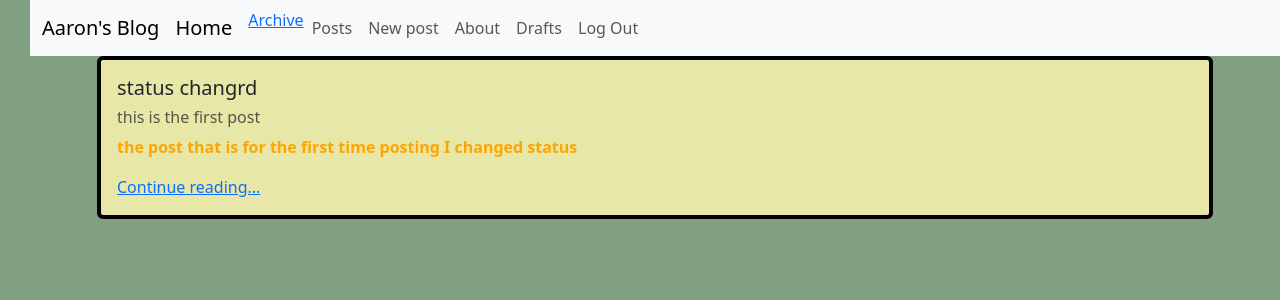
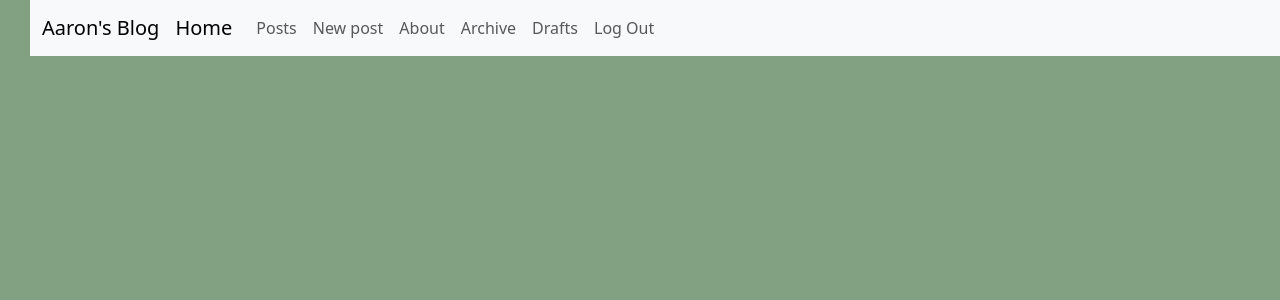
Before and after one commit to aparriodne/blog_112, a Django app: page /posts/drafts/ in a window 1280 px wide. Shown: the top 300 px of the page. Run offline with Django 4.2, Linux system fonts and the light colour scheme; a user stored in the database is signed in; data comes from the database, SQL or seed files in the repository.

Commit message:
fixed status isues and archive and draft function

```diff
--- a/posts/models.py
+++ b/posts/models.py
@@ -18,7 +18,7 @@
         on_delete=models.CASCADE
     )
     body = models.TextField()
-    creat_on = models.DateTimeField(auto_now_add=True)
+    created_on = models.DateTimeField(auto_now_add=True)
     status = models.ForeignKey(
         Status,
         on_delete=models.CASCADE,
--- a/posts/urls.py
+++ b/posts/urls.py
@@ -4,7 +4,7 @@
 urlpatterns = [
     path('', views.PostListView.as_view(), name='post_list'),
     path('drafts/', views.DraftPostListView.as_view(), name="drafts"),
-    path("archive/", views.ArchivePostListView.as_view(), name="archive"),
+    path("archived/", views.ArchivePostListView.as_view(), name="archive"),
     path('<int:pk>/',views.PostDetailView.as_view(), name='post_detail'),
     path('new/', views.PostCreateView.as_view(), name='post_new'),
     path("<int:pk>/edit/", views.PostUpdateView.as_view(), name="post_edit"),
--- a/posts/views.py
+++ b/posts/views.py
@@ -22,10 +22,10 @@
 
     def get_context_data(self, **kwargs):
         context = super().get_context_data(**kwargs)
-        published_status = Status.objects.get(name="publisher")
+        published_status = Status.objects.get(name="published")
         context["post_list"] = Post.objects.filter(
             status=published_status
-        ).order_by("creat_on").reverse()
+        ).order_by("created_on").reverse()
         return context
 
 class DraftPostListView(LoginRequiredMixin, ListView):
@@ -39,7 +39,7 @@
             status=draft_status
         ).filter(
             author=self.request.user
-            ).order_by("creat_on").reverse()
+            ).order_by("created_on").reverse()
         return context
 
 class ArchivePostListView(LoginRequiredMixin, ListView):
@@ -48,15 +48,11 @@
 
     def get_context_data(self, **kwargs):
         context = super().get_context_data(**kwargs)
-        archive_status = Status.objects.get(name="archive")
+        archive_status = Status.objects.get(name="archived")
         context["post_list"] = Post.objects.filter(
             status=archive_status
-        ).filter(
-            author=self.request.user
-            ).order_by("creat_on").reverse()
+            ).order_by("created_on").reverse()
         return context
-
-
 
 class PostDetailView(DetailView):
     template_name = 'posts/detail.html'
@@ -65,11 +61,11 @@
 class PostCreateView(LoginRequiredMixin, CreateView):
     template_name = 'posts/new.html'
     model = Post
-    fields = ['title','subtitle','body']
+    fields = ['title','subtitle','body', 'status']
 
     def form_valid(self, form):
         form.instance.author = self.request.user
-        draft_status = Status.object.get(name="draft")
+        draft_status = Status.objects.get(name="draft")
         form.instance.status = draft_status
         return super().form_valid(form)
 
--- a/templates/base.html
+++ b/templates/base.html
@@ -20,11 +20,11 @@
             <div class="collapse navbar-collapse" id="navbarNavAltMarkup">
                 <div class="navbar-nav">
                     <a class="navbar-brand" href="{% url 'home' %}">Home</a>
-                    <a class="navbar-link" href="{% url 'archive' %}">Archive</a>
                     <a class="nav-link" href="{% url 'post_list' %}">Posts</a>
                     <a class="nav-link" href="{% url 'post_new' %}">New post</a>
                     <a class="nav-link" href="{% url 'about' %}">About</a>
                     {% if user.is_authenticated %}
+                    <a class="nav-link" href="{% url 'archive' %}">Archive</a>
                     <a class="nav-link" href="{% url 'drafts' %}">Drafts</a>
                     <a class="nav-link" href="{% url 'logout' %}">Log Out</a>
                     {% else %}
--- a/templates/posts/list.html
+++ b/templates/posts/list.html
@@ -19,4 +19,4 @@
     <br>
     {% endfor %}
 </div>
-    {% endblock content %}
+{% endblock content %}
--- a/templates/registration/logged_out.html
+++ b/templates/registration/logged_out.html
@@ -7,6 +7,7 @@
 <h2>You have Logged Out</h2>
 <form method="POST">
     {% csrf_token %}
-    {{ form.as_p  }}
+    {{ form|crispy  }}
+    <input type="submit" value="Log In" class="btn btn-dark">
 </form>
 {% endblock content %}
```
Also changed, not shown: db.sqlite3, posts/migrations/0004_rename_creat_on_post_created_on.py (added), templates/registration/403.html (renamed from templates/403.html).
